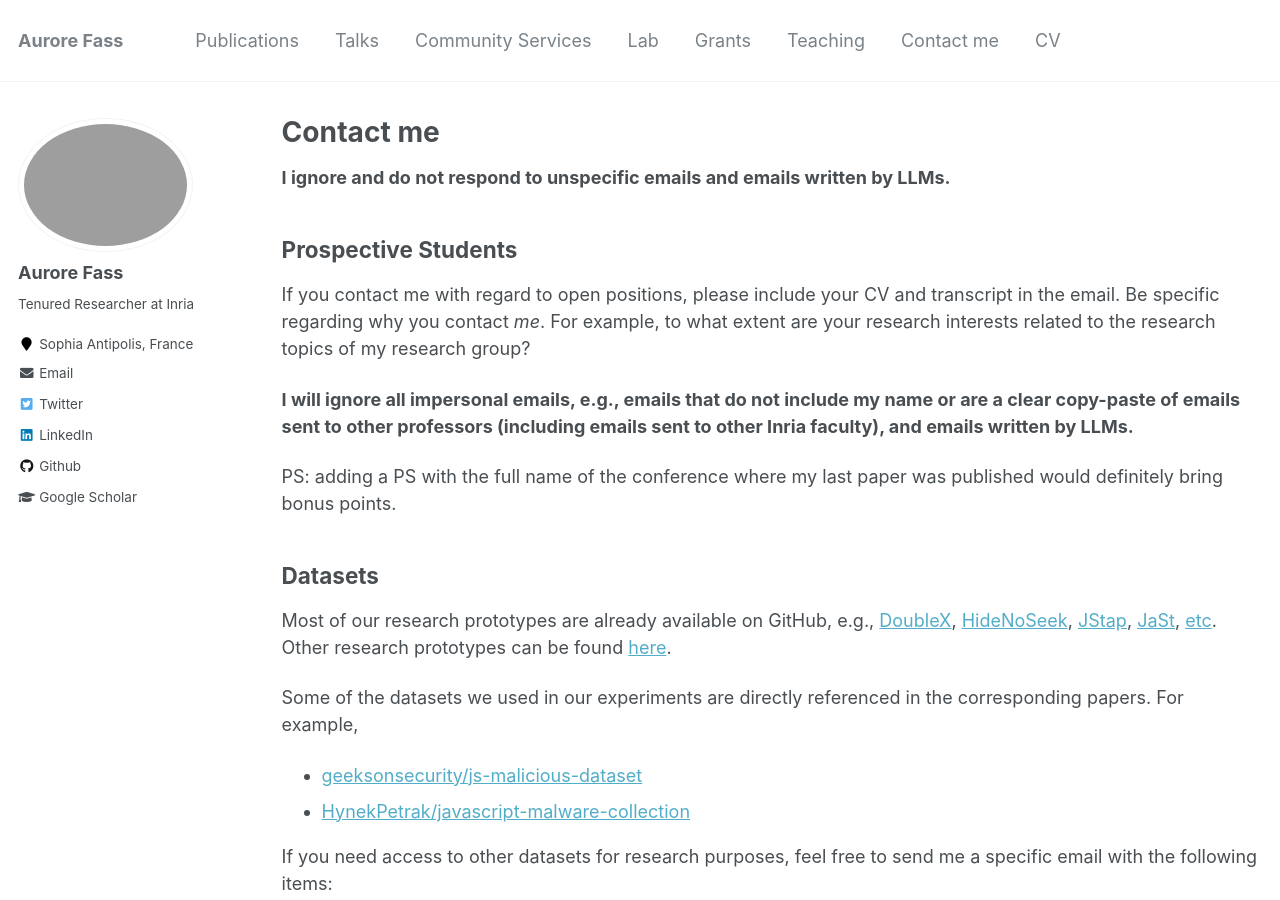
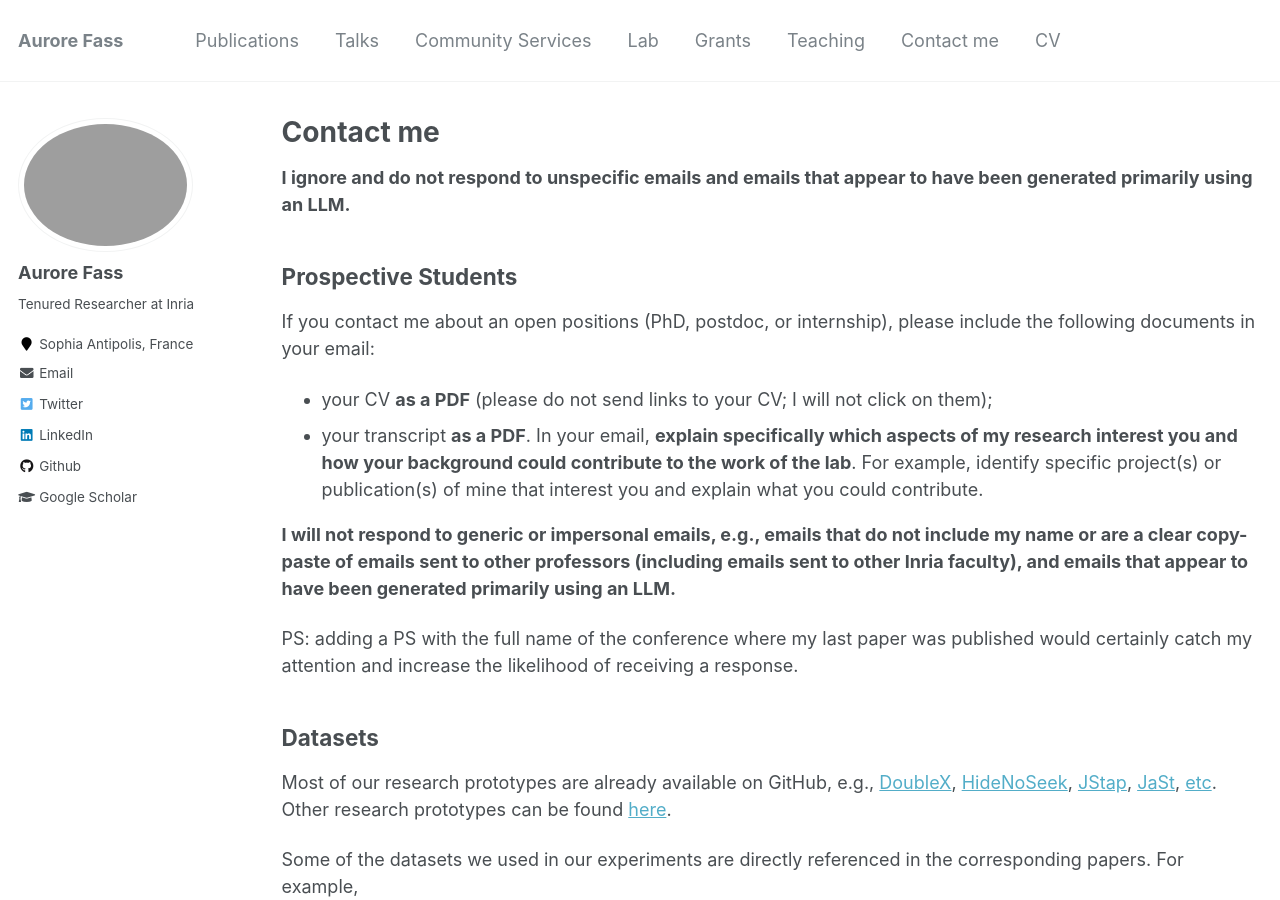
Before and after one commit to Aurore54F/aurore54f.github.io, a Jekyll site: the page built from _pages/contact.md, in a window 1280 px wide and 900 px high. Built offline with Jekyll 4.4.1, drawn with Linux system fonts in a browser that asks for light colours.

Commit message:
Updated guideliens to contact me about open positions

```diff
--- a/_pages/contact.md
+++ b/_pages/contact.md
@@ -7,16 +7,19 @@ author_profile: true
 
 {% include base_path %}
 
-**I ignore and do not respond to unspecific emails and emails written by LLMs.**
+**I ignore and do not respond to unspecific emails and emails that appear to have been generated primarily using an LLM.**
 
 
 ## Prospective Students
 
-If you contact me with regard to open positions, please include your CV and transcript in the email. Be specific regarding why you contact *me*. For example, to what extent are your research interests related to the research topics of my research group?
+If you contact me about an open positions (PhD, postdoc, or internship), please include the following documents in your email:
+- your CV **as a PDF** (please do not send links to your CV; I will not click on them);
+- your transcript **as a PDF**.
+In your email, **explain specifically which aspects of my research interest you and how your background could contribute to the work of the lab**. For example, identify specific project(s) or publication(s) of mine that interest you and explain what you could contribute.
 
-**I will ignore all impersonal emails, e.g., emails that do not include my name or are a clear copy-paste of emails sent to other professors (including emails sent to other Inria faculty), and emails written by LLMs.**
+**I will not respond to generic or impersonal emails, e.g., emails that do not include my name or are a clear copy-paste of emails sent to other professors (including emails sent to other Inria faculty), and emails that appear to have been generated primarily using an LLM.**
 
-PS: adding a PS with the full name of the conference where my last paper was published would definitely bring bonus points.
+PS: adding a PS with the full name of the conference where my last paper was published would certainly catch my attention and increase the likelihood of receiving a response.
 
 
 ## Datasets
```
Also changed, not shown: _pages/about.md (+1 -0 lines), _pages/lab.md (+1 -0 lines).
